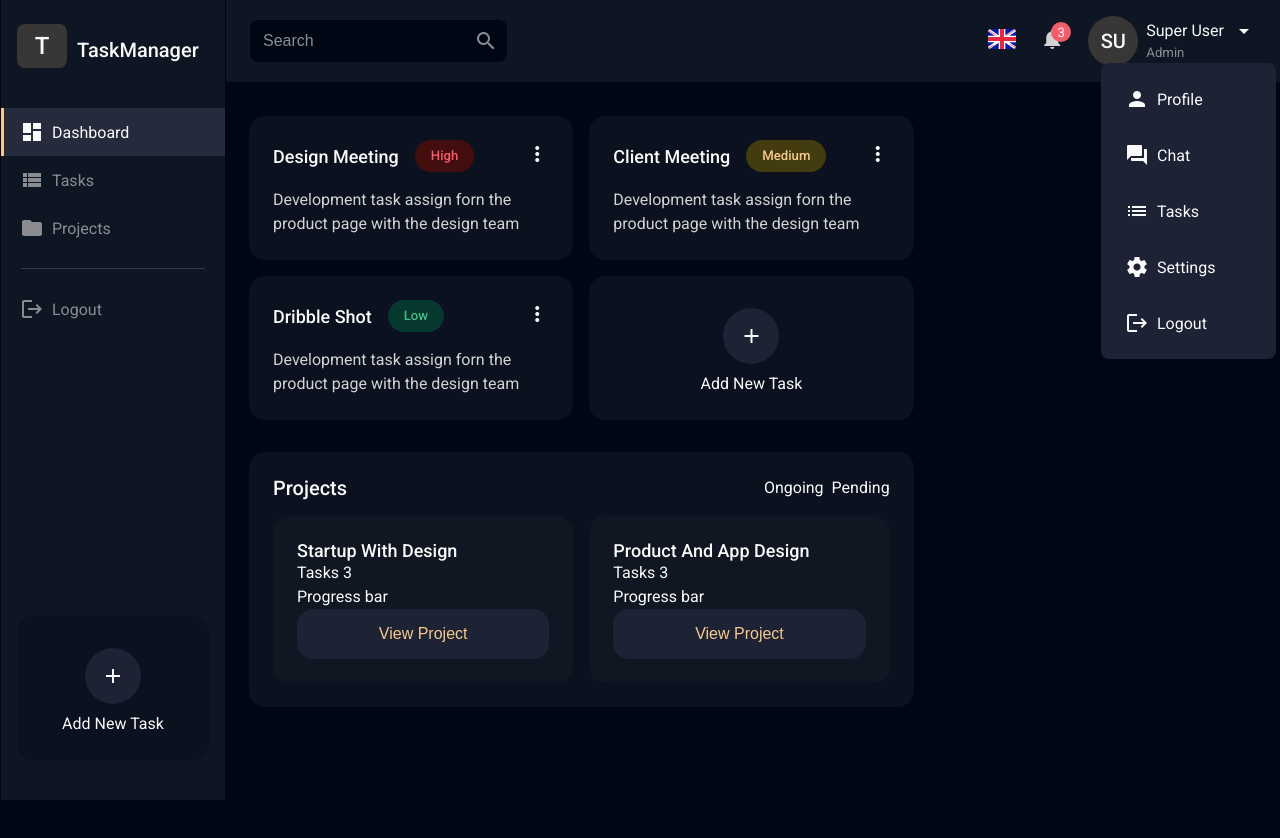
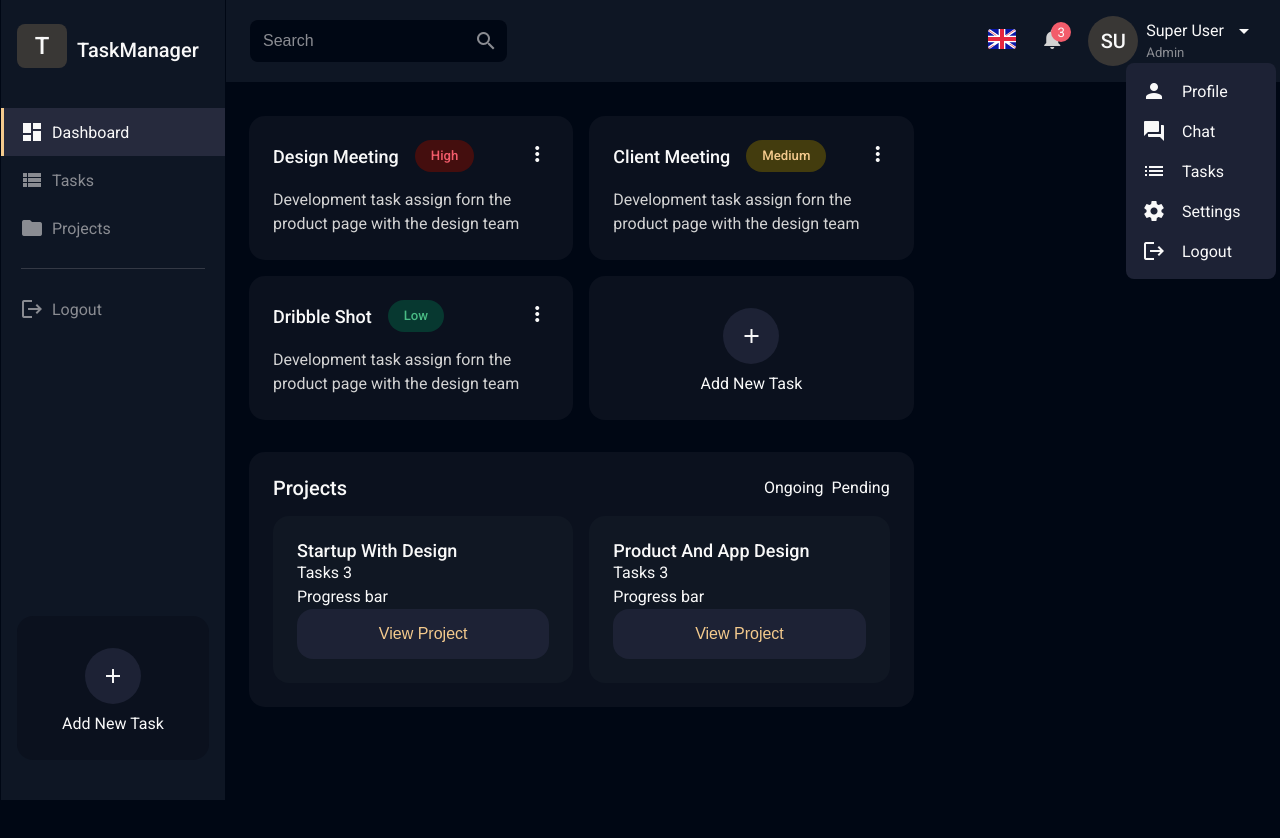
Before and after one commit to jarolthecoder/TaskManager-V2, a Next.js app: page /dashboard in a window 1280 px wide. Both pictures are taken after a click on the element "arrow_drop_down". Shown: the top 838 px of the page. Built offline with nearby package versions, Linux system fonts and the light colour scheme.

Commit message:
changed menu items padding and menu size

```diff
--- a/src/components/shared/Menu/Menu.module.css
+++ b/src/components/shared/Menu/Menu.module.css
@@ -2,7 +2,7 @@
   /* position: absolute;
   top: 40px;
   right: 0; */
-  min-width: 175px;
+  min-width: 150px;
   height: auto;
   background: var(--clr-blue-main);
   border-radius: var(--br-small);
--- a/src/components/shared/MenuItem/MenuItem.module.css
+++ b/src/components/shared/MenuItem/MenuItem.module.css
@@ -2,8 +2,8 @@
   display: flex;
   justify-content: flex-start;
   align-items: center;
-  gap: .5rem;
-  padding: 1rem;
+  gap: 1rem;
+  padding: .5rem 0;
   color: var(--clr-gray-light);
   transition: background 0.2s ease-in-out;
   cursor: pointer;
--- a/src/components/shared/NotificationsMenu/NotificationsMenu.jsx
+++ b/src/components/shared/NotificationsMenu/NotificationsMenu.jsx
@@ -10,12 +10,14 @@ export const NotificationsMenu = () => {
    const { isMenuOpen, position, handleMenu } = useMenu(refEl);
   return (
     <>
-      <div className={styles.notifications} ref={refEl}>
-        <span className="material-icons" onClick={handleMenu}>
-          notifications
-        </span>
+      <div className={styles.notifications} ref={refEl} onClick={handleMenu}>
+        <span className="material-icons">notifications</span>
       </div>
-      <NotificationPanel open={isMenuOpen} position={position} handleMenu={handleMenu} />
+      <NotificationPanel
+        open={isMenuOpen}
+        position={position}
+        handleMenu={handleMenu}
+      />
     </>
   );
 }
```
